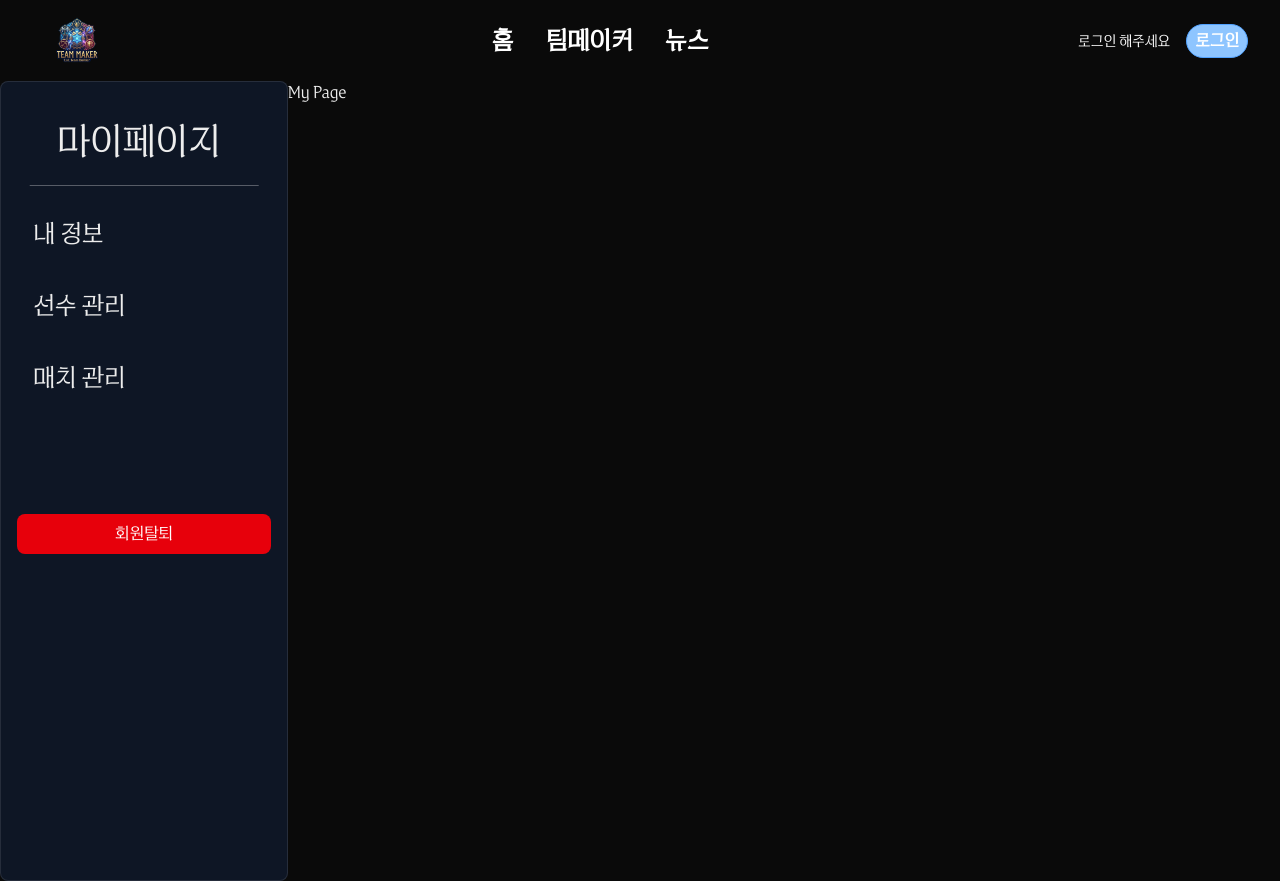
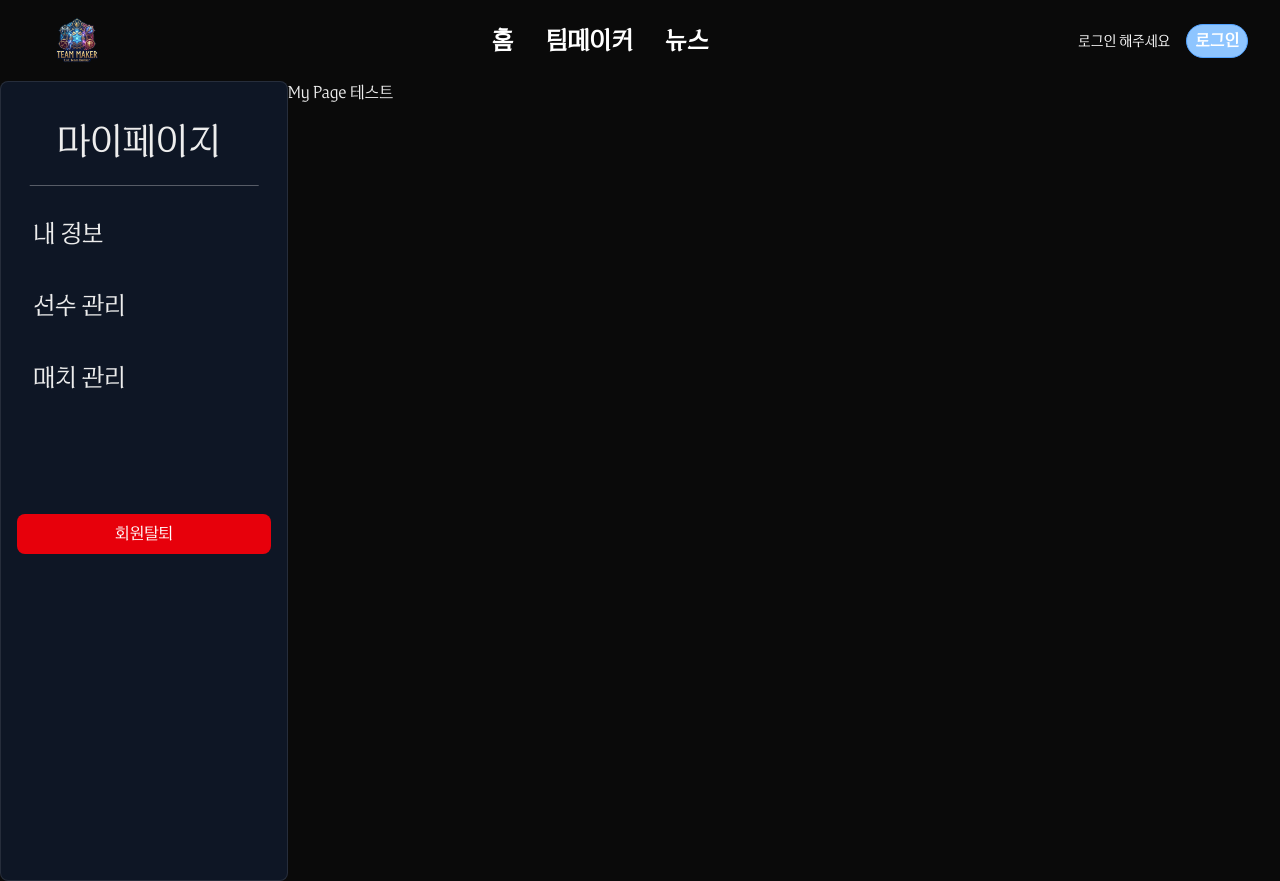
Before and after one commit to asdfqaz74/new-team-maker, a Next.js app: page /mypage in a window 1280 px wide. Built offline with nearby package versions, Linux system fonts and the light colour scheme.

Commit message:
feat: 마이페이지 텍스트를 'My Page'에서 'My Page 테스트'로 수정

```diff
--- a/src/app/mypage/page.tsx
+++ b/src/app/mypage/page.tsx
@@ -1,5 +1,5 @@
 const MyPage = () => {
-  return <div>My Page</div>;
+  return <div>My Page 테스트</div>;
 };
 
 export default MyPage;
```
